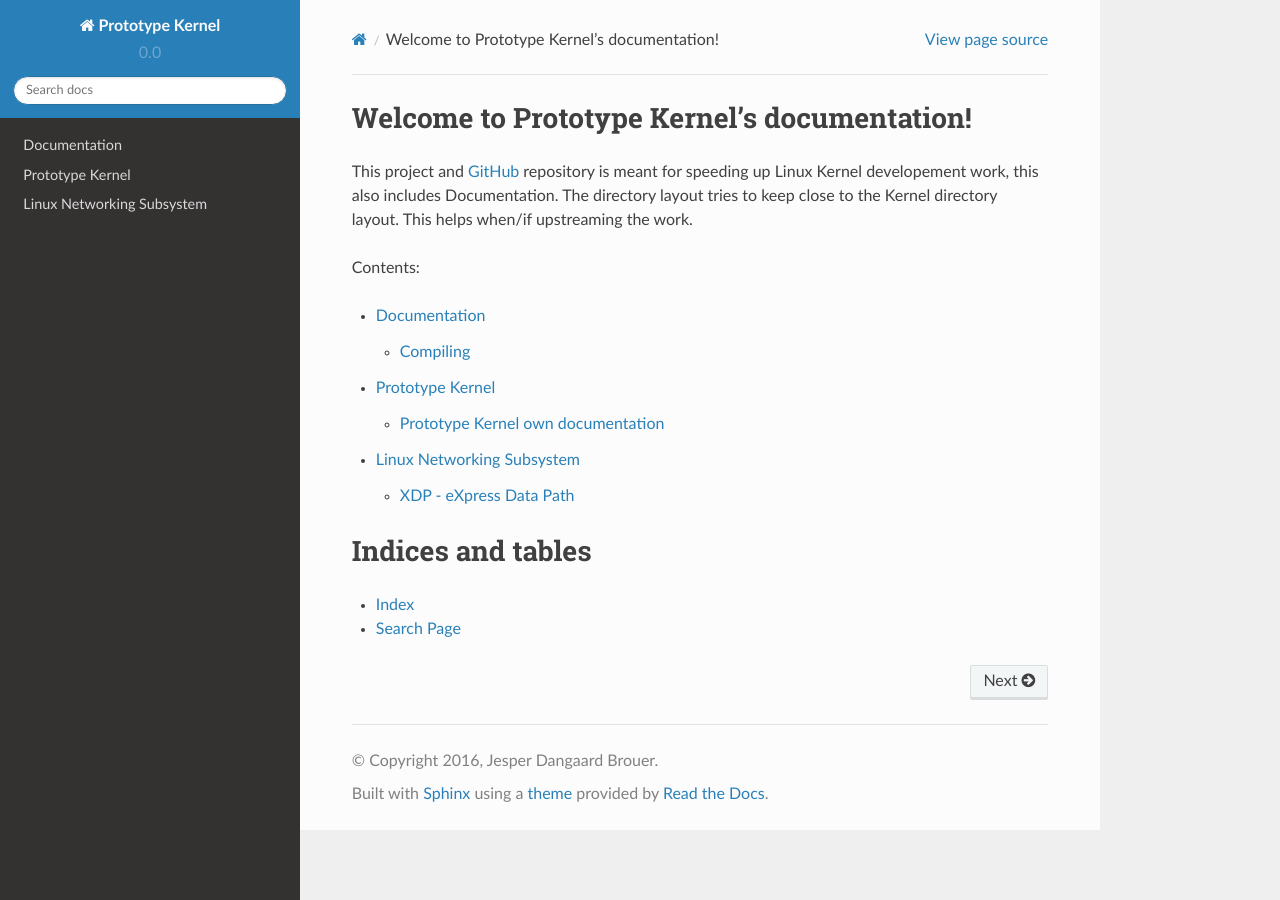
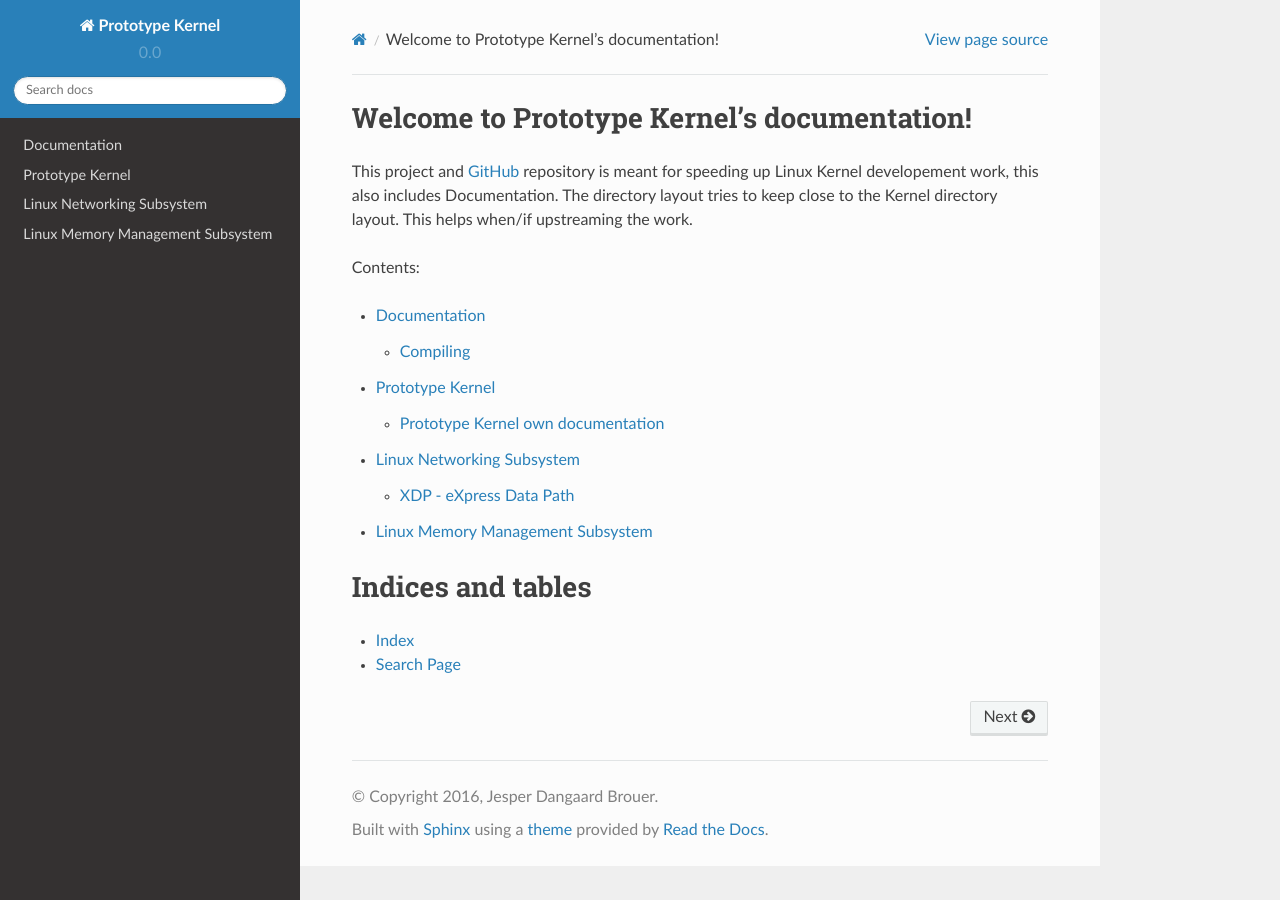
Before and after one commit to netoptimizer/prototype-kernel, a Sphinx documentation site: the page built from kernel/Documentation/index.rst, in a window 1280 px wide. Built offline with Sphinx 7.4.7 and the Read the Docs theme 2.0.0, drawn with Linux system fonts in a browser that asks for light colours.

Commit message:
doc: create MM subsystem documentation hierarchy
This marks the beginning of using the kernels new documentation
format for the Memory Management subsystem.

Signed-off-by: Jesper Dangaard Brouer <brouer@redhat.com>

```diff
--- a/kernel/Documentation/index.rst
+++ b/kernel/Documentation/index.rst
@@ -22,6 +22,7 @@ Contents:
    README
    prototype-kernel/index
    networking/index
+   vm/index
 
 
 Indices and tables
--- /dev/null
+++ b/kernel/Documentation/vm/index.rst
@@ -0,0 +1,11 @@
+=================================
+Linux Memory Management Subsystem
+=================================
+
+This is the top-level documentation for the Linux Kernel's Memory
+Management subsystem.
+
+Contents:
+
+.. toctree::
+   :maxdepth: 2
```
